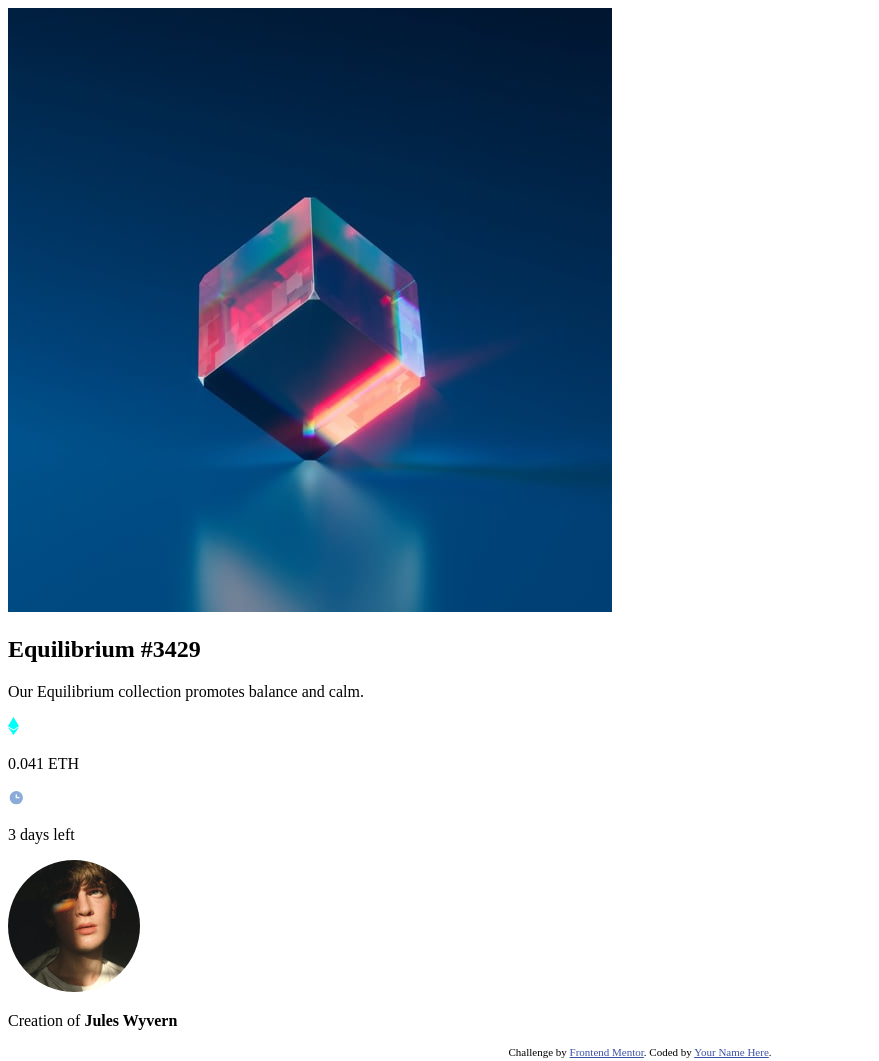
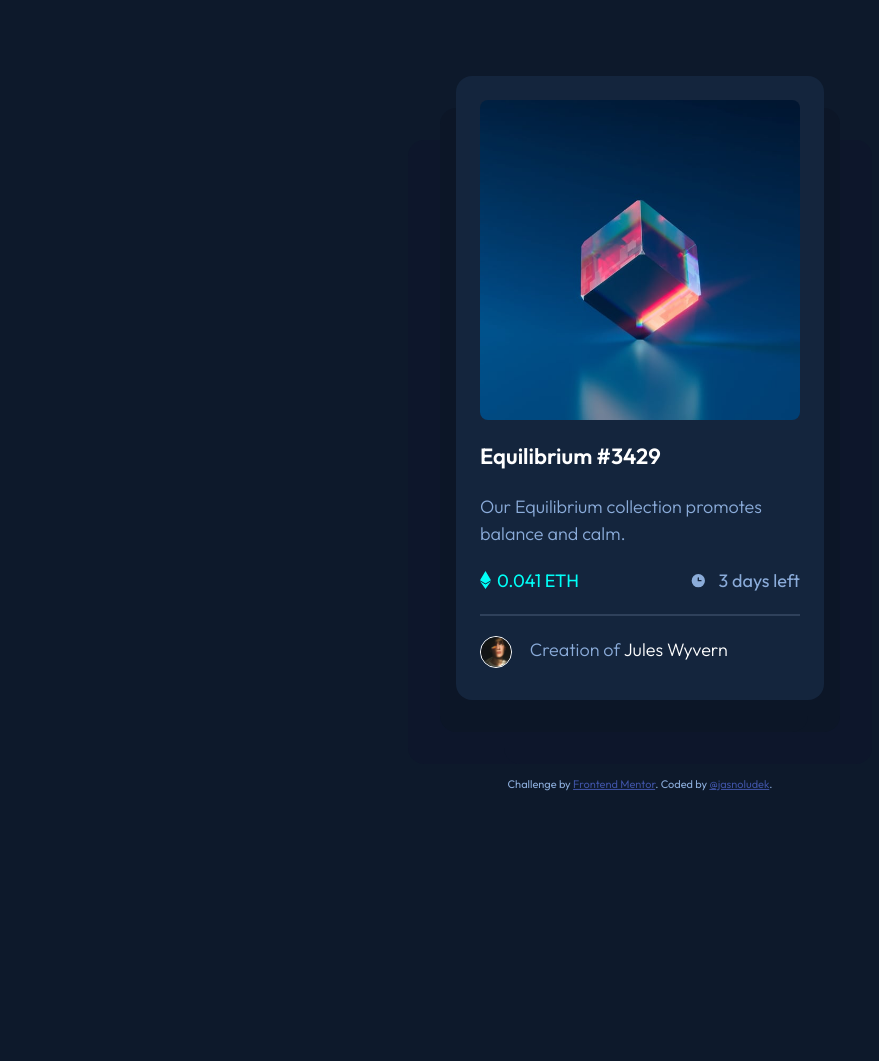
Before and after one commit to jasnoludek/nft-preview-card-component-main, a plain HTML site: page index.html in a window 1280 px wide. Shown: the whole page, without its empty margins (0-879 px from the left). After the commit the page ends 800 px from the top, so only its background shows below. Drawn offline with Linux system fonts and the light colour scheme.

Commit message:
Edit html and css

```diff
--- a/index.html
+++ b/index.html
@@ -19,12 +19,18 @@
 
   <article class="card-container">
 
+    <div class=img-container>
       <img class="img-hero" src="images/image-equilibrium.jpg" alt="A colorful glass cube balancing on one of its corners on a shiny blue surface in front of a blue background">
+      <div class="img-overlay">
+        <img class="eye-icon" src="images/icon-view.svg" alt="">
+      </div>
+    </div>
 
     <h1>Equilibrium #3429</h1>
 
     <p class="desc">Our Equilibrium collection promotes balance and calm.</p>
 
+    <div class="det-container">
       <div class="eth">
         <img class="eth-icon" src="images/icon-ethereum.svg" alt="">
         <p class="eth-ltrs">0.041 ETH</p>
@@ -34,20 +40,25 @@
         <img class="clock-icon" src="images/icon-clock.svg" alt="">
         <p class="days-left">3 days left</p>
       </div>
+    </div>
+
+    <hr>
 
     <div class="creator">
       <img class="avatar" src="images/image-avatar.png" alt="">
-      <p class="creator-attr">Creation of <strong>Jules Wyvern</strong></p>
+      <p class="creator-attr">Creation of <span>Jules Wyvern</span></p>
     </div>
 
   </article>
 
   </main>
 
+  <footer>
   <div class="attribution">
     Challenge by <a href="https://www.frontendmentor.io?ref=challenge" target="_blank">Frontend Mentor</a>.
-    Coded by <a href="#">Your Name Here</a>.
+    Coded by <a href="https://www.frontendmentor.io/profile/jasnoludek">@jasnoludek</a>.
   </div>
+  </footer>
 
 </body>
 
--- a/style.css
+++ b/style.css
@@ -1,8 +1,181 @@
+/* Box sizing rules */
+*,
+*::before,
+*::after {
+  box-sizing: border-box;
+}
 
+* {
+    margin: 0;
+    padding: 0;
+}
 
+:root {
+    /*TYPOGRAPHY*/
+    --ff: 'Outfit', sans-serif;
+    --fw__light: 300;
+    --fw__regular: 400;
+    --fw__semi-bold: 600;
 
+    /*COLORS*/
+    /*primary*/
+    --pcol__soft-blue: hsl(215, 51%, 70%);
+    --pcol__cyan: hsl(178, 100%, 50%);
+    /*neutral*/
+    --ncol__bg-main: hsl(217, 54%, 11%);
+    --ncol__bg-card: hsl(216, 50%, 16%);
+    --ncol__line: hsl(215, 32%, 27%);
+    --ncol__white: hsl(0, 0%, 100%);
+}
 
+body {
+    min-height: 100vh;
+    text-rendering: optimizeSpeed;
+    line-height: 1.5;
+    font-family: var(--ff);
+    background-color: var(--ncol__bg-main);
+    display: flex;
+    flex-direction: column;
+    justify-content: center;
+    align-items: center;
+    color: var(--pcol__soft-blue);
+    font-size: 1.125rem;
+    line-height: 1.5;
+  }
 
+  .card-container {
+    background-color: var(--ncol__bg-card);
+    margin: 2rem 1rem;
+    border-radius: 1rem;
+    padding: 1.5rem;
+    overflow: hidden;
+    display: grid;
+    gap: 1.5rem;
+  }
+
+  .img-container {
+    position: relative;
+    display: inline-block;
+    border-radius: 0.5rem;
+    overflow: hidden;
+  }
+
+  .img-hero {
+    display: block;
+    width: 100%;
+    cursor: pointer;
+  }
+
+  .img-overlay {
+    position: absolute;
+    top: 0;
+    left: 0;
+    width: 100%;
+    height: 100%;
+    background-color: hsla(178, 100%, 50%, 0.5);
+    opacity: 0;
+    display: flex;
+    justify-content: center;
+    align-items: center;
+    cursor: pointer;
+  }
+
+  .img-container:hover .img-overlay {
+    opacity: 1;
+  }
+
+  .img-container:hover .eye-icon {
+    opacity: 1;
+    z-index: 1;
+  }
+
+  h1 {
+    color: var(--ncol__white);
+    font-weight: var(--fw__semi-bold);
+    cursor: pointer;
+  }
+
+  h1:hover {
+    color: var(--pcol__cyan)
+  }
+
+  .desc,
+  .creator-attr {
+    font-weight: var(--fw__light);
+  }
+
+  .det-container {
+    display: flex;
+    justify-content: space-between;
+  }
+
+  .eth {
+    display: flex;
+    gap: 0.5ch;
+    color: var(--pcol__cyan);
+  }
+
+  .time-left {
+    display: flex;
+    gap: 1ch;
+  }
+
+  .eth-icon,
+  .clock-icon {
+    max-width: 100%;
+    object-fit: contain;
+  }
+
+  hr {
+    background-color: var(--ncol__line);
+    border: none;
+    height: 0.1rem;
+  }
+
+  .creator {
+    display: flex;
+    gap: 1.5ch;
+    align-content: center;
+    margin-bottom: 0.5rem;
+  }
+
+  .avatar {
+    align-self: center;
+    max-width: 2rem;
+    max-height: 2rem;
+    border: 0.09375rem solid hsl(0, 0%, 100%);
+    border-radius: 50%;
+  }
+
+  span {
+    color: var(--ncol__white);
+    cursor: pointer;
+  }
+
+  span:hover {
+    color: var(--pcol__cyan);
+  }
+
+  footer {
+    position: sticky;
+    top: 100%;
+    margin-bottom: 0.5rem;
+  }
 
 .attribution { font-size: 11px; text-align: center; }
 .attribution a { color: hsl(228, 45%, 44%); }
+
+@media (min-width: 48rem) {
+  .card-container {
+    max-width: 23rem;
+    gap: 1.25rem;
+    box-shadow: -1rem 2rem 0 hsl(217, 54%, 10%),
+                 1rem 2rem 0 hsl(217, 54%, 10%),
+                 3rem 4rem 0 hsl(221, 54%, 11%),
+                -3rem 4rem 0 hsl(221, 54%, 11%);
+  }
+
+  h1 {
+    font-size: 1.375rem;
+  }
+}
```
Lines whose indentation alone changed are shown as unchanged.
